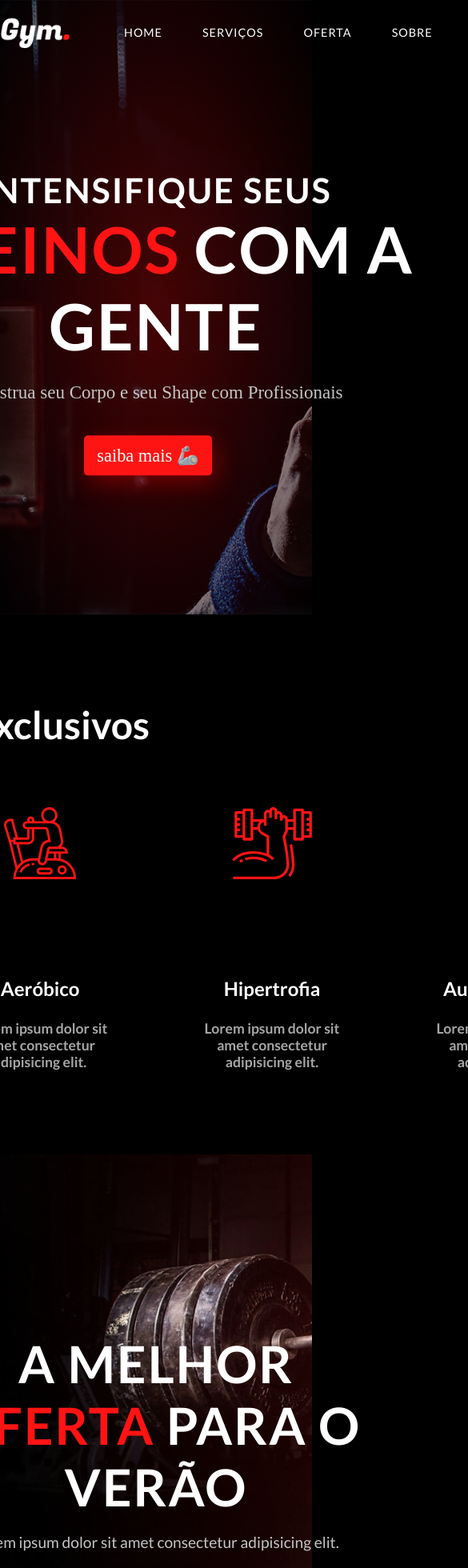
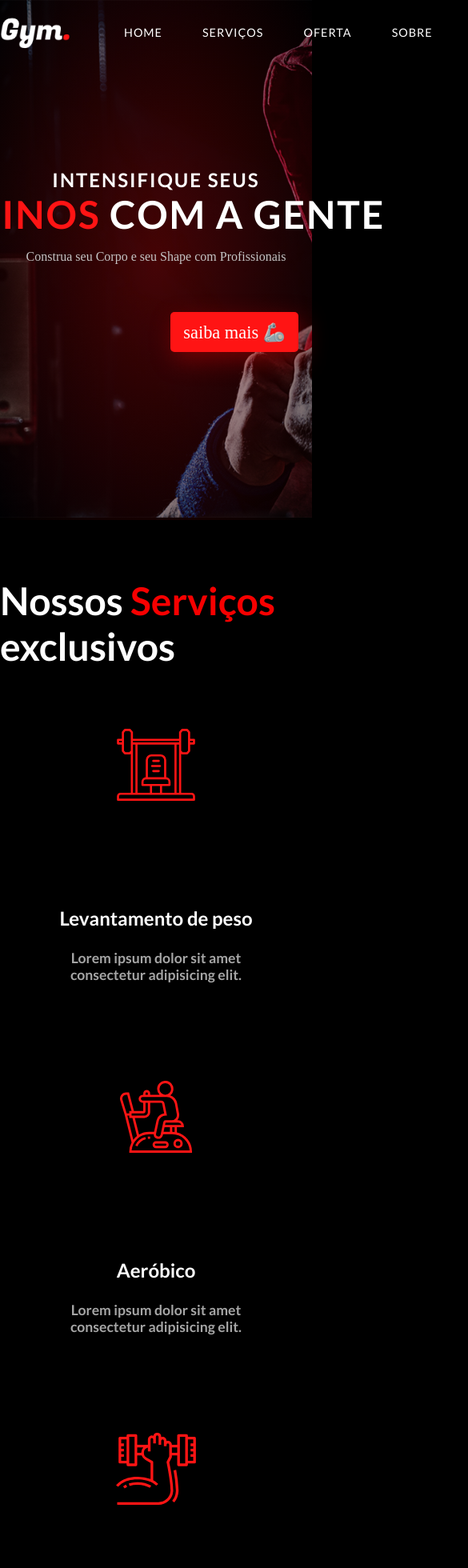
Before and after one commit to JoaoKeuwe/Gym-website, a React (Create React App) app: page / in a window 390 px wide. Shown: the top 1960 px of the page at 80% size, 585 px wide, since content can reach past the window. Built offline with nearby package versions, Linux system fonts and the light colour scheme.

Commit message:
style: :white_check_mark: adicionando a responsividade incial

```diff
--- a/src/index.css
+++ b/src/index.css
@@ -446,3 +446,145 @@ nav .menu-btn,
   color: #ffffff;
   border-radius: 5px;
 }
+
+
+#contact form textarea {
+  height: 150px;
+}
+
+#contact form input[type="submit"] {
+  height: 45px;
+  background: linear-gradient(90deg, #FF1414 20%, #f70000);
+  color: #ffffff;
+  text-transform: uppercase;
+}
+
+@media(max-width:620px) {
+  #contact form {
+    width: 90%;
+  }
+}
+
+@media(max-width:1190px) {
+  #main {
+    background-size: 1150px !important;
+
+  }
+
+  .name {
+    left: 50%;
+    top: 50%;
+    transform: translate(-50%, -50%);
+    text-align: center;
+  }
+
+  .name h2 {
+    font-size: 1.5rem;
+  }
+
+  .name h1 {
+    font-size: 3rem;
+  }
+
+  .name .details {
+    font-size: 1rem;
+  }
+
+  .pr-heading {
+    left: 50%;
+    top: 50%;
+    transform: translate(-50%, -50%);
+    text-align: center;
+  }
+
+  .pr-heading h2 {
+    font-size: 1.5rem;
+  }
+
+  .pr-heading h1 {
+    font-size: 3rem;
+  }
+
+  .pr-heading .details {
+    font-size: 1rem;
+  }
+
+  .about-image img {
+    height: 400px;
+  }
+
+  #features {
+    height: auto;
+  }
+
+  .a-container {
+    flex-wrap: wrap;
+  }
+
+  .a-box {
+    flex-grow: 1;
+  }
+
+  .a-b-img img {
+    object-fit: contain;
+  }
+
+
+
+}
+
+@media(max-width:970px) {
+  #main {
+    height: 650px;
+  }
+
+  .name {
+    left: 50%;
+    top: 50%;
+    transform: translate(-50%, -50%);
+  }
+
+  .pr-heading {
+    left: 50%;
+    top: 50%;
+    transform: translate(-50%, -50%);
+  }
+
+  .about-image {
+    display: none;
+  }
+
+  .header-btn {
+    margin-left: 20%;
+    margin-top: 20px;
+  }
+
+  .pr-btn {
+    margin-left: 20%;
+    margin-top: 20px;
+  }
+
+  #about {
+    justify-content: center;
+    padding-top: 0px;
+    text-align: center;
+
+    margin-top: 0px;
+  }
+
+  .about-text {
+    width: 90%;
+  }
+
+  .about-text h1 {
+    font-size: 4rem;
+  }
+
+  .about-text p {
+    width: 100%;
+  }
+
+  #features {
+    margin-bottom: 100px;
+  }
+}
```
